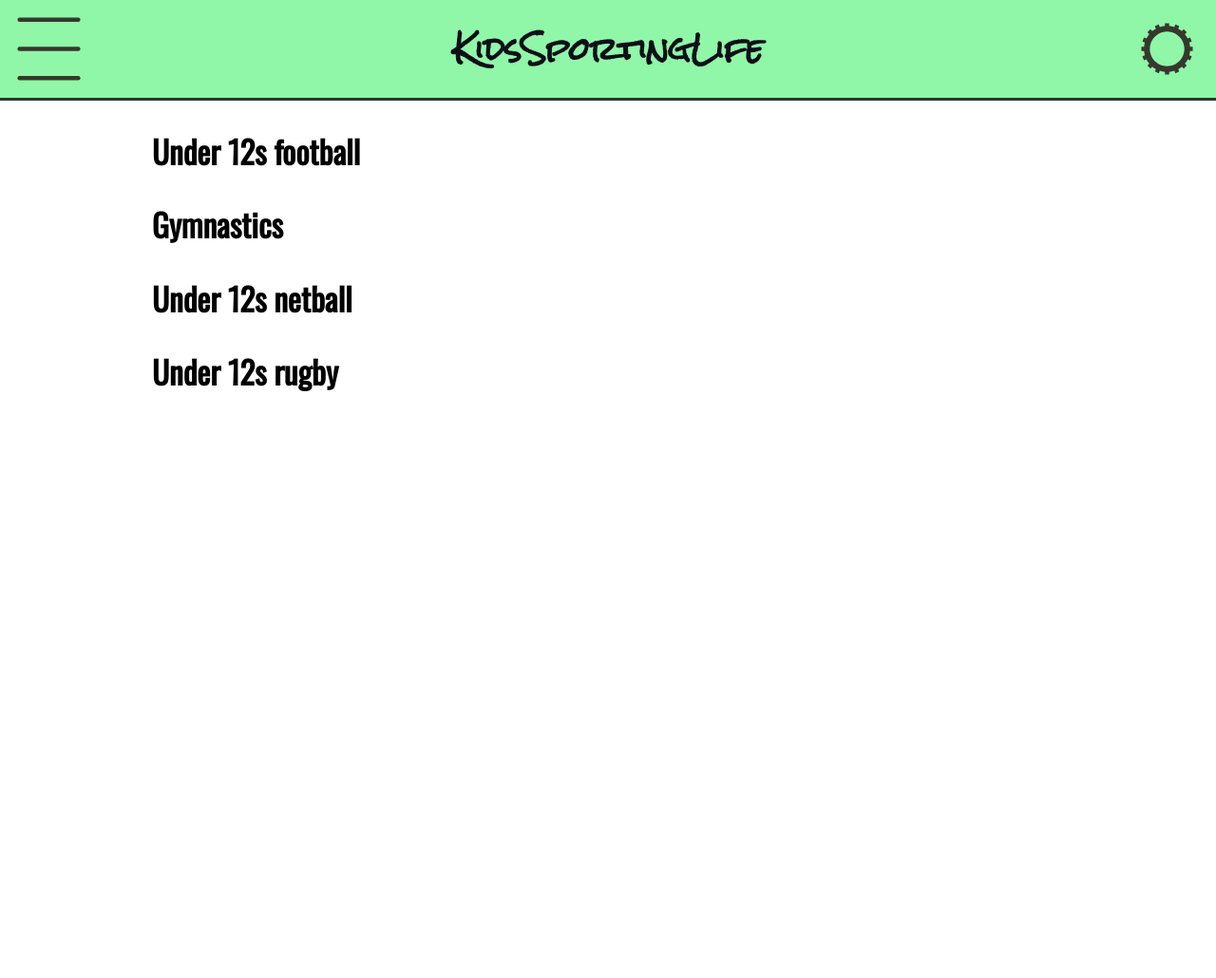
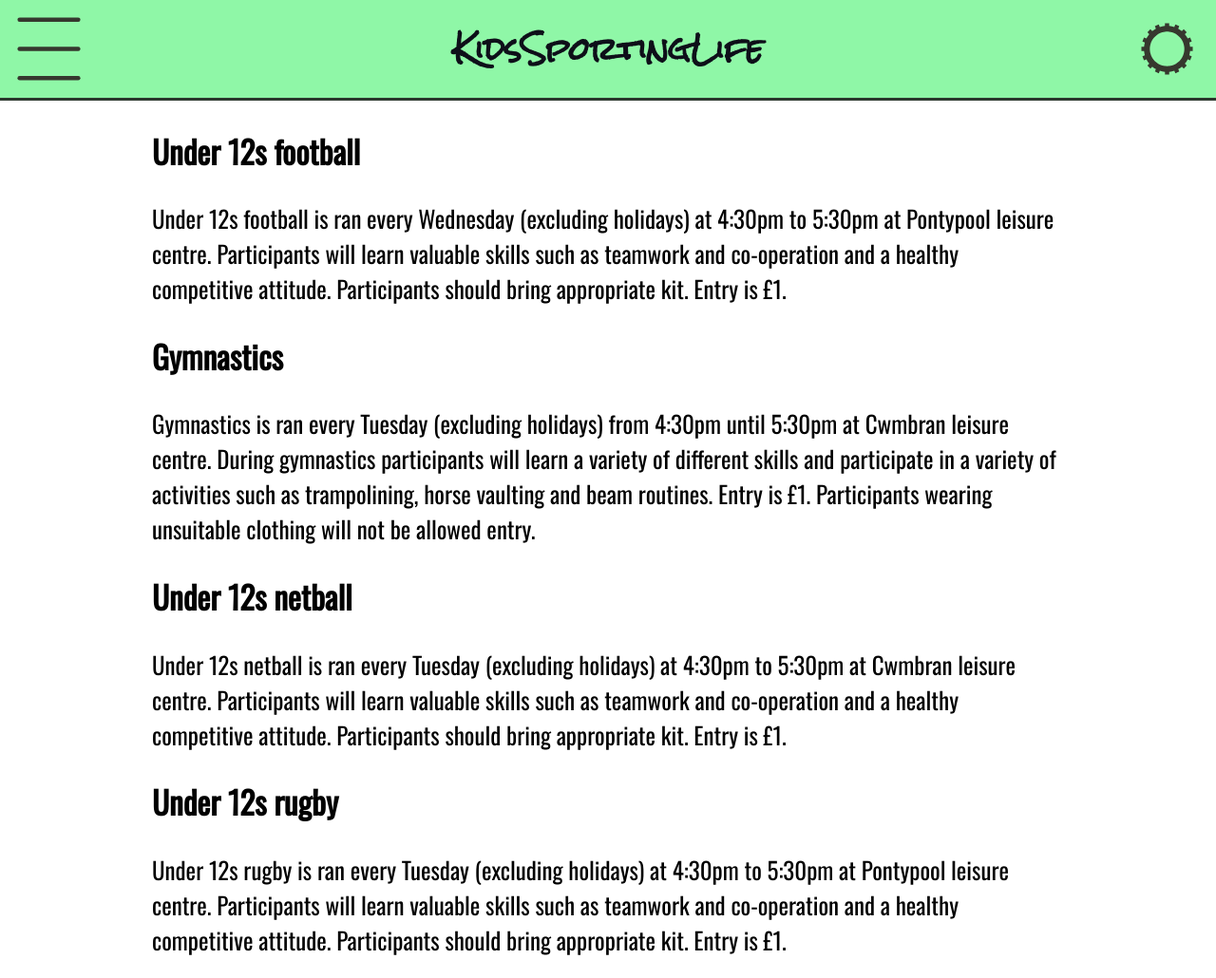
Before and after one commit to AmyHannahMorgan/unit-13-website-kidssportingfun, a Jekyll site: the page built from activities/10-12/index.html, in a window 1280 px wide and 1030 px high. Shown: the whole window at 95% size. Built offline with Jekyll 4.4.1, drawn with Linux system fonts in a browser that asks for light colours.

Commit message:
added activity text

```diff
--- a/activities/10-12/index.html
+++ b/activities/10-12/index.html
@@ -5,8 +5,16 @@ layout: default
 
 <h2>Under 12s football</h2>
 
+<p>Under 12s football is ran every Wednesday (excluding holidays) at 4:30pm to 5:30pm at Pontypool leisure centre. Participants will learn valuable skills such as teamwork and co-operation and a healthy competitive attitude. Participants should bring appropriate kit. Entry is £1.</p>
+
 <h2>Gymnastics</h2>
+
+<p>Gymnastics is ran every Tuesday (excluding holidays) from 4:30pm until 5:30pm at Cwmbran leisure centre. During gymnastics participants will learn a variety of different skills and participate in a variety of activities such as trampolining, horse vaulting and beam routines. Entry is £1. Participants wearing unsuitable clothing will not be allowed entry. </p>
 
 <h2>Under 12s netball</h2>
 
+<p>Under 12s netball is ran every Tuesday (excluding holidays) at 4:30pm to 5:30pm at Cwmbran leisure centre. Participants will learn valuable skills such as teamwork and co-operation and a healthy competitive attitude. Participants should bring appropriate kit. Entry is £1.</p>
+
 <h2>Under 12s rugby</h2>
+
+<p>Under 12s rugby is ran every Tuesday (excluding holidays) at 4:30pm to 5:30pm at Pontypool leisure centre. Participants will learn valuable skills such as teamwork and co-operation and a healthy competitive attitude. Participants should bring appropriate kit. Entry is £1.</p>
```
